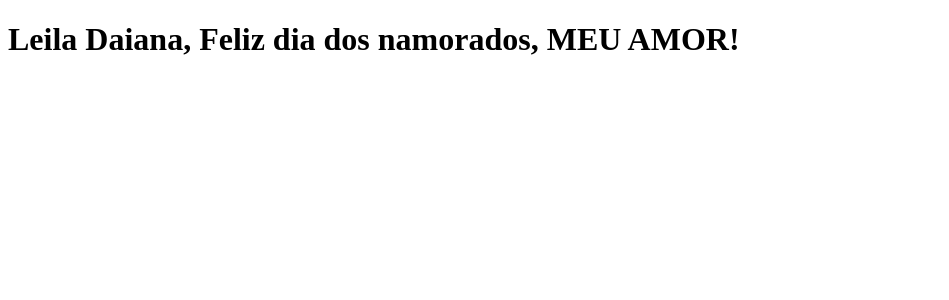
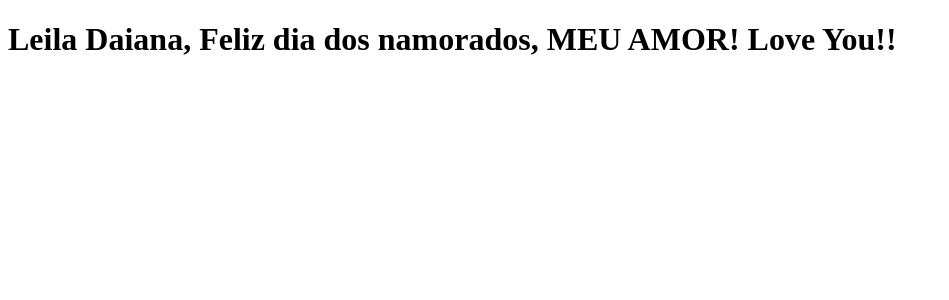
Before and after one commit to IrvingPaim/clone-tabnews, a Next.js app: page / in a window 1280 px wide. Shown: the top 300 px of the page, without its empty margins (0-949 px from the left). Built offline with nearby package versions, Linux system fonts and the light colour scheme.

Commit message:
modifica a frase

```diff
--- a/pages/index.js
+++ b/pages/index.js
@@ -1,5 +1,5 @@
 function Home () {
-    return <h1>Leila Daiana, Feliz dia dos namorados, MEU AMOR!</h1>
+    return <h1>Leila Daiana, Feliz dia dos namorados, MEU AMOR! Love You!!</h1>
 }
 
 export default Home
```
